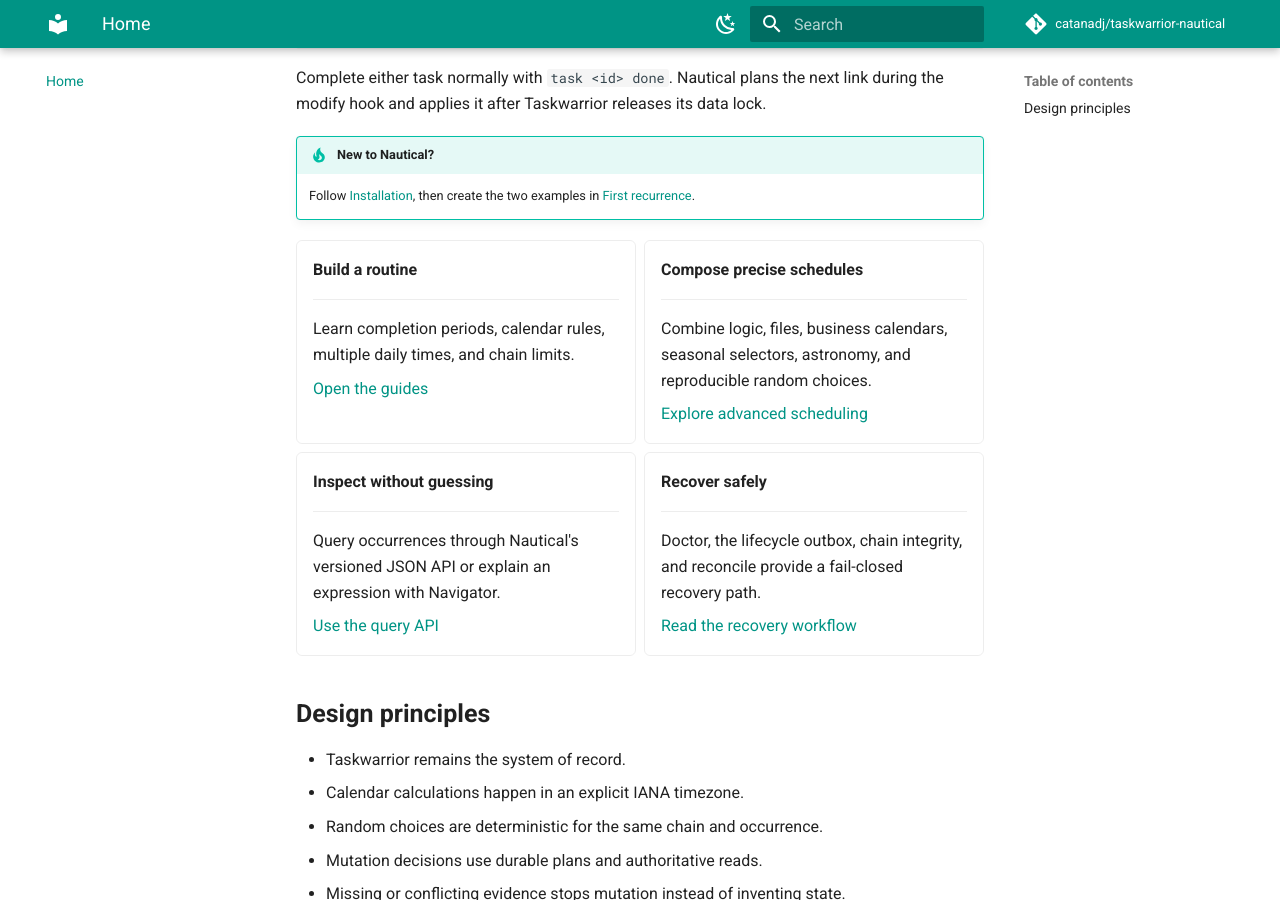
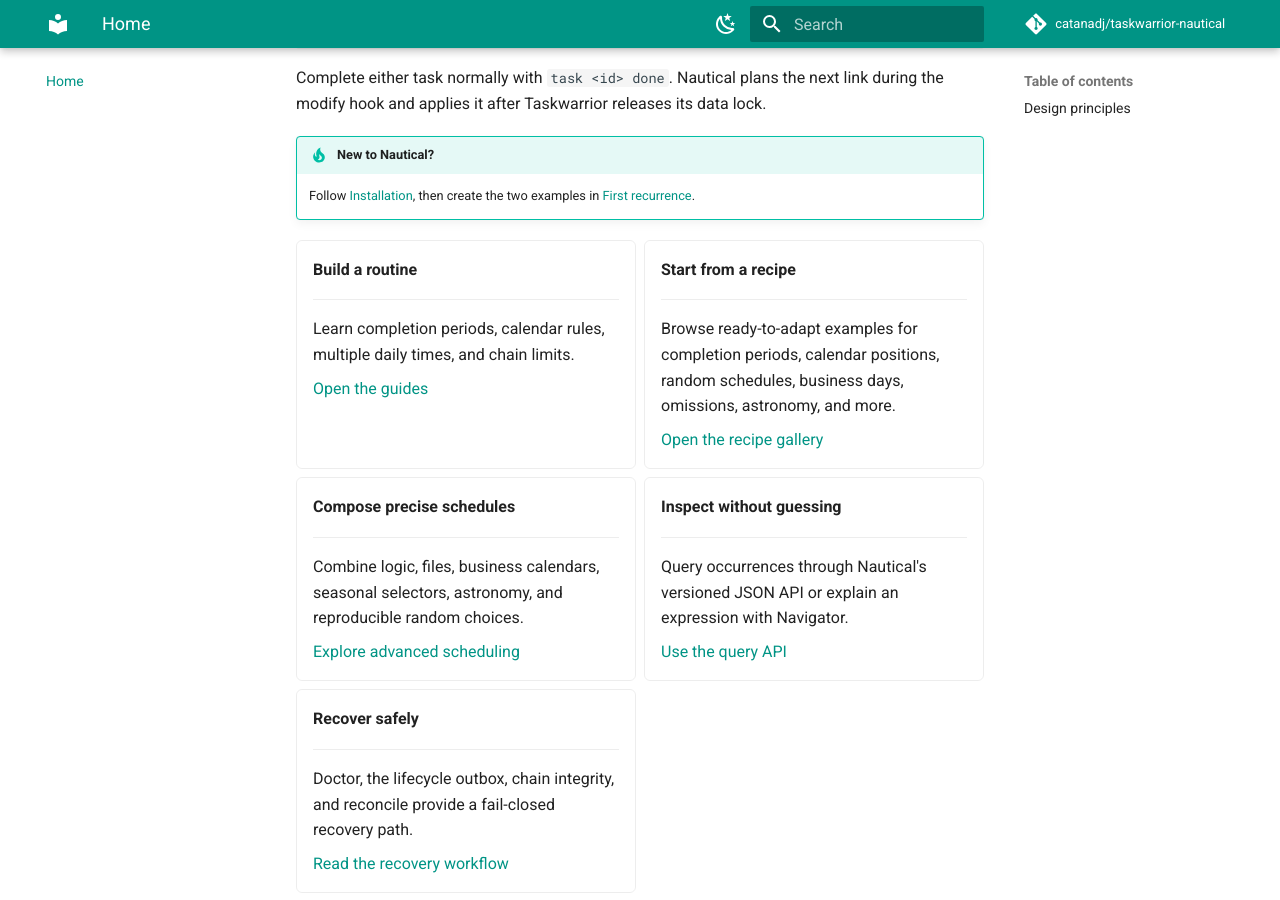
Before and after one commit to catanadj/taskwarrior-nautical, an MkDocs documentation site: the page built from docs/index.md, in a window 1280 px wide and 900 px high, scrolled down 567 px. Built offline with MkDocs 1.6.1 and Material for MkDocs 9.7.7, drawn with Linux system fonts in a browser that asks for light colours; comment, search, counter and statistics services are not loaded.

Commit message:
docs: feature recipe gallery

```diff
--- a/docs/index.md
+++ b/docs/index.md
@@ -39,6 +39,15 @@
 
     [Open the guides](guides/completion-periods.md)
 
+-   **Start from a recipe**
+
+    ---
+
+    Browse ready-to-adapt examples for completion periods, calendar positions,
+    random schedules, business days, omissions, astronomy, and more.
+
+    [Open the recipe gallery](guides/recipes.md)
+
 -   **Compose precise schedules**
 
     ---
```
Also changed, not shown: README.md (+1 -0 lines).
